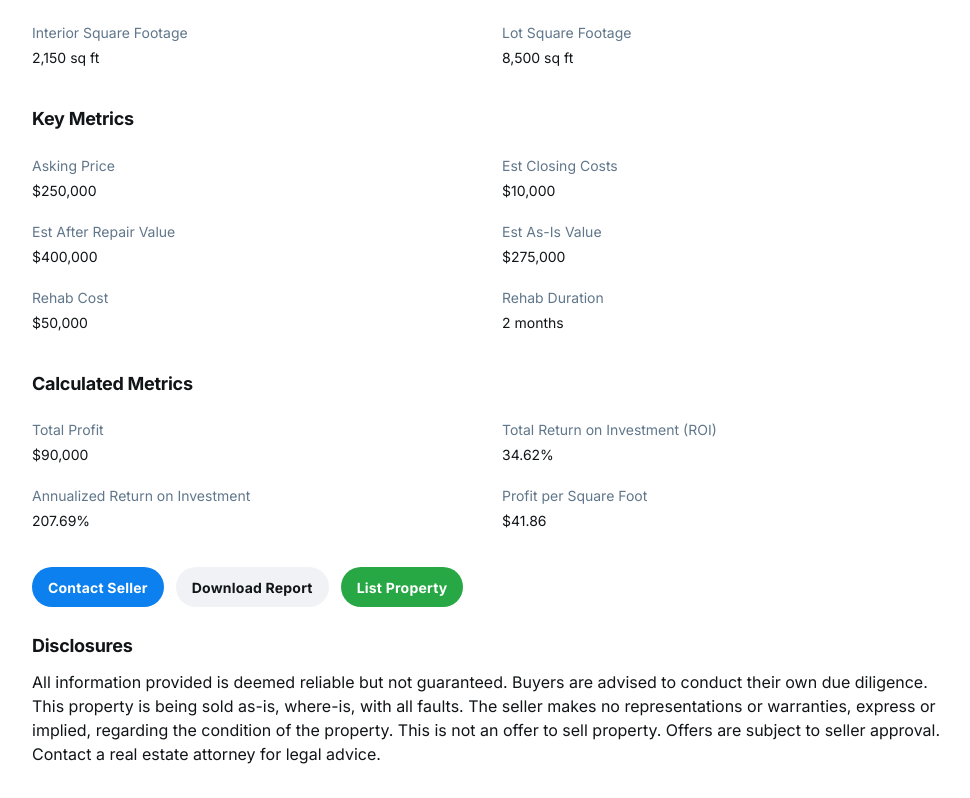
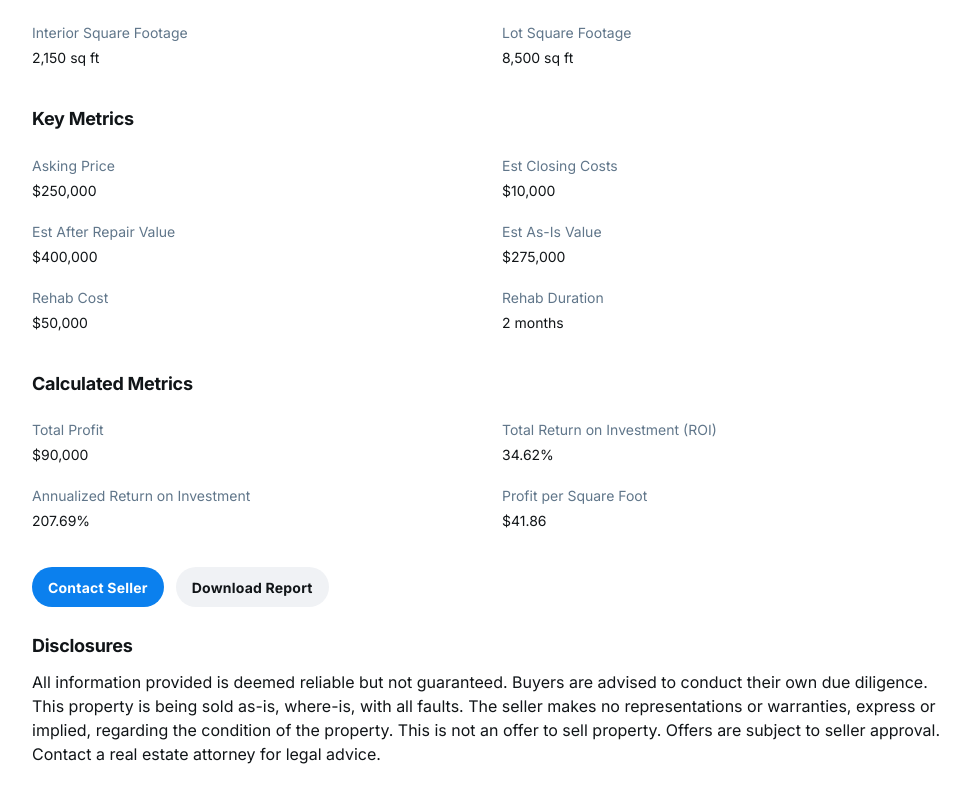
Before and after one commit to dliuu/flipsheet, a Next.js app: page /property_page in a window 1280 px wide. Shown: the part 1231-2029 px from the top of the page, without its empty margins (144-1114 px from the left). Built offline with nearby package versions, Linux system fonts and the light colour scheme; no server answers.

Commit message:
nit-remove list property from property page

```diff
--- a/src/app/property_page/page.tsx
+++ b/src/app/property_page/page.tsx
@@ -218,12 +218,7 @@ export default function PropertyPage() {
                  <button className="flex min-w-[84px] max-w-[480px] cursor-pointer items-center justify-center overflow-hidden rounded-full h-10 px-4 bg-[#f0f2f5] text-[#111518] text-sm font-bold leading-normal tracking-[0.015em] hover:bg-[#e4e6e9] transition-colors">
                    <span className="truncate">Download Report</span>
                  </button>
-                 <button
-                   onClick={() => window.location.href = '/create_listing'}
-                   className="flex min-w-[84px] max-w-[480px] cursor-pointer items-center justify-center overflow-hidden rounded-full h-10 px-4 bg-[#28a745] text-white text-sm font-bold leading-normal tracking-[0.015em] hover:bg-[#218838] transition-colors"
-                 >
-                   <span className="truncate">List Property</span>
-                 </button>
+
                </div>
              </div>
 
```
